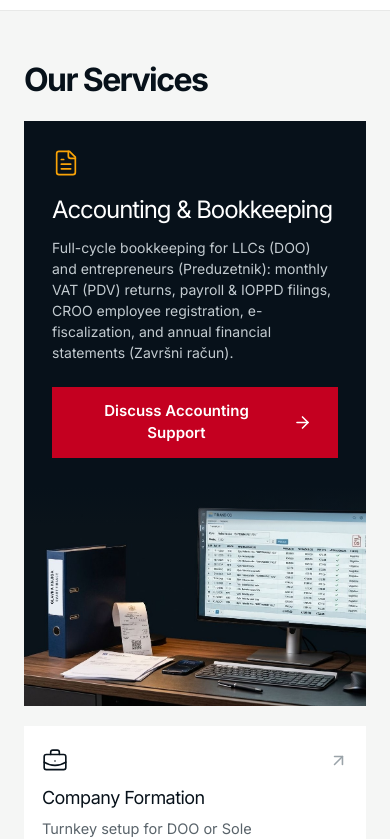
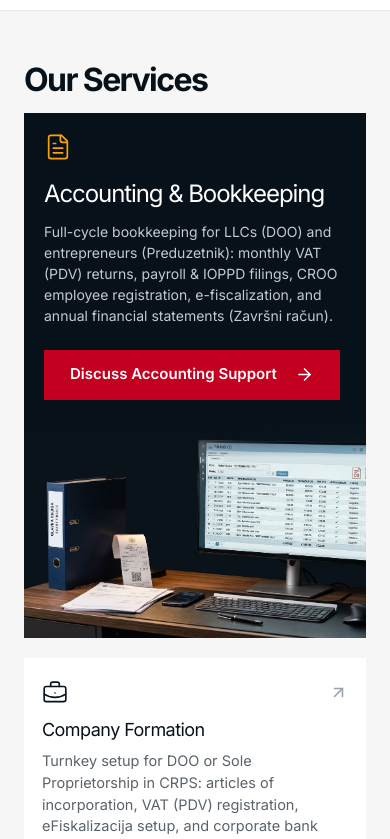
Before and after one commit to IraselDOO/SmartFinance, a Next.js app: page / in a window 390 px wide. Shown: the part 834-1673 px from the top of the page. Built offline with nearby package versions, Linux system fonts and the light colour scheme.

Commit message:
Harmonize all section heights to fit comfortably within viewport on any desktop

```diff
--- a/src/app/sections.css
+++ b/src/app/sections.css
@@ -1,7 +1,7 @@
 /* Shared section frame: spacious, natural scroll rhythm below sticky header */
 .sf-section {
   scroll-margin-top: var(--office-header-h, 75px);
-  padding-block: clamp(64px, 8vw, 108px);
+  padding-block: clamp(34px, 4vw, 54px);
 }
 
 .sf-section .office-shell {
@@ -84,7 +84,7 @@
   background: #f5f6f5;
 }
 .sf-services__heading {
-  margin-bottom: clamp(24px, 3.5vw, 44px);
+  margin-bottom: clamp(16px, 2.2vw, 28px);
 }
 .sf-services__layout {
   display: grid;
@@ -100,7 +100,7 @@
   min-width: 0;
   flex-direction: column;
   justify-content: space-between;
-  padding: clamp(28px, 3vw, 44px);
+  padding: clamp(20px, 2.4vw, 32px);
   background: #07111a;
   color: white;
 }
@@ -133,8 +133,8 @@
   position: relative;
   isolation: isolate;
   overflow: hidden;
-  height: clamp(220px, 28vw, 360px);
-  margin: 28px calc(-1 * clamp(28px, 3vw, 44px)) calc(-1 * clamp(28px, 3vw, 44px));
+  height: clamp(190px, 22vw, 290px);
+  margin: 18px calc(-1 * clamp(20px, 2.4vw, 32px)) calc(-1 * clamp(20px, 2.4vw, 32px));
 }
 .sf-service-main__image img {
   z-index: 0;
@@ -204,7 +204,7 @@
   flex-direction: column;
   justify-content: flex-start;
   align-items: flex-start;
-  padding: clamp(24px, 2.8vw, 38px);
+  padding: clamp(18px, 2.2vw, 28px);
   border-bottom: 1px solid #e6e8e7;
 }
 .sf-service:nth-child(odd) {
@@ -277,7 +277,7 @@
   display: grid;
   grid-template-columns: repeat(3, minmax(0, 1fr));
   gap: clamp(28px, 4vw, 64px);
-  margin: clamp(28px, 4vw, 56px) 0 0;
+  margin: clamp(18px, 2.6vw, 36px) 0 0;
   padding: 0;
   list-style: none;
 }
@@ -304,8 +304,8 @@
 .sf-workflow__visual {
   display: grid;
   place-items: center;
-  height: clamp(120px, 13vw, 175px);
-  margin-bottom: 20px;
+  height: clamp(105px, 11vw, 145px);
+  margin-bottom: 14px;
 }
 .sf-workflow__visual svg {
   width: min(100%, 280px);
@@ -372,7 +372,7 @@
 }
 .sf-about__title {
   max-width: 24ch;
-  margin-bottom: clamp(28px, 4vw, 48px);
+  margin-bottom: clamp(18px, 2.4vw, 32px);
 }
 .sf-about__layout {
   display: grid;
@@ -382,7 +382,7 @@
 }
 .sf-about__photo {
   position: relative;
-  height: clamp(320px, 34vw, 480px);
+  height: clamp(280px, 30vw, 420px);
 }
 .sf-about__photo img {
   object-fit: cover;
@@ -436,7 +436,7 @@
   display: grid;
   grid-template-columns: repeat(6, minmax(0, 1fr));
   column-gap: clamp(16px, 2vw, 28px);
-  row-gap: clamp(24px, 3vw, 40px);
+  row-gap: clamp(16px, 2vw, 26px);
 }
 .sf-industry {
   display: flex;
@@ -456,7 +456,7 @@
   position: relative;
   isolation: isolate;
   overflow: hidden;
-  height: clamp(180px, 16vw, 240px);
+  height: clamp(150px, 13vw, 200px);
   background: #dfe2e0;
 }
 .sf-industry__image::after {
@@ -499,7 +499,7 @@
   position: relative;
   isolation: isolate;
   overflow: hidden;
-  padding-block: clamp(64px, 8vw, 100px);
+  padding-block: clamp(40px, 5vw, 68px);
   scroll-margin-top: var(--office-header-h, 75px);
   background: #07111a;
   color: white;
```
